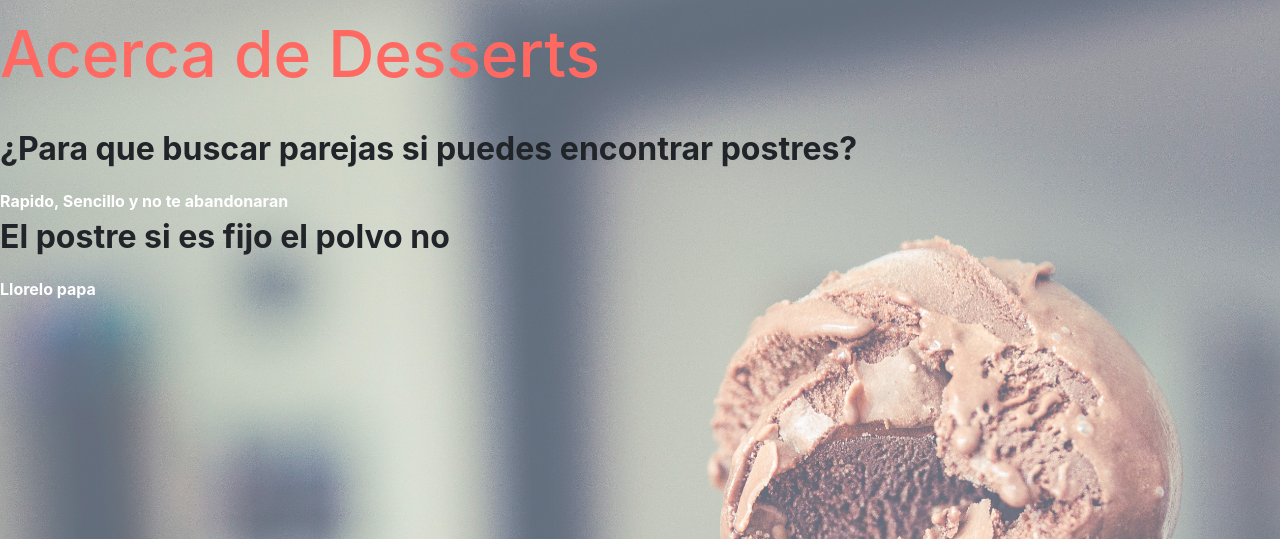
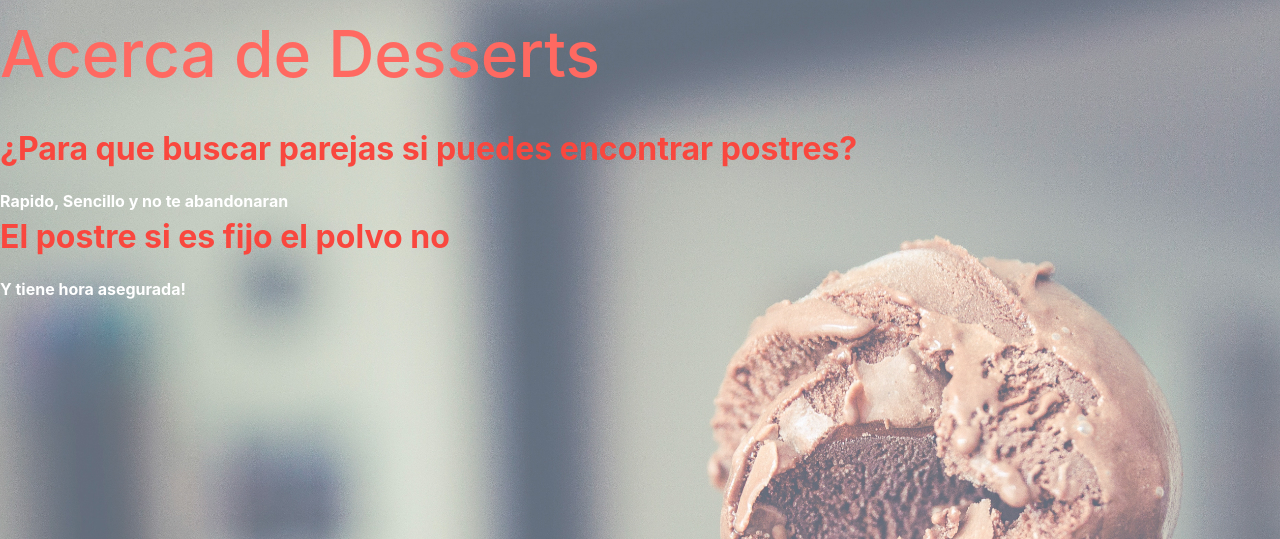
Before and after one commit to BrayanTorres2/Proyecto, a PHP site: page /AcercaDe.html in a window 1280 px wide. Shown: the part 56-595 px from the top of the page. Run offline with PHP 8.4, Linux system fonts and the light colour scheme; some libraries are stand-ins or nearby versions.

Commit message:
publicidad

```diff
--- a/Proyecto/Pagina/AcercaDe.html
+++ b/Proyecto/Pagina/AcercaDe.html
@@ -34,10 +34,10 @@
  <h2>Acerca de Desserts</h2>
  <br>
   <p>¿Para que buscar parejas si puedes encontrar postres?</p>
-  <p2> Rapido, Sencillo y no te abandonaran</p2>
+  <p2>Rapido, Sencillo y no te abandonaran</p2>
 
   <p>El postre si es fijo el polvo no</p>
-  <p2> Llorelo papa</p2>
+  <p2>Y tiene hora asegurada!</p2>
 
 
 </main>
--- a/Proyecto/Pagina/css/aboutstyle.css
+++ b/Proyecto/Pagina/css/aboutstyle.css
@@ -17,7 +17,7 @@ Body{
 }
 
 p{
-    color: :#ffa09b;
+    color:#f9473e;
     font-weight: bold;
     font-size: 2em
 }
```
